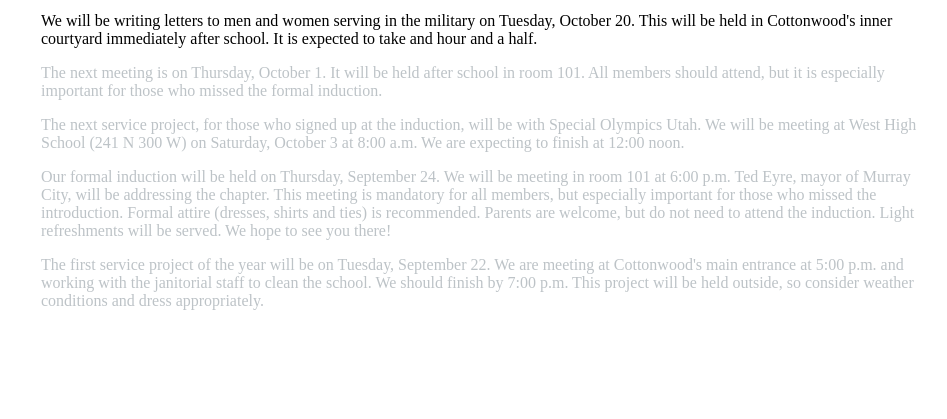
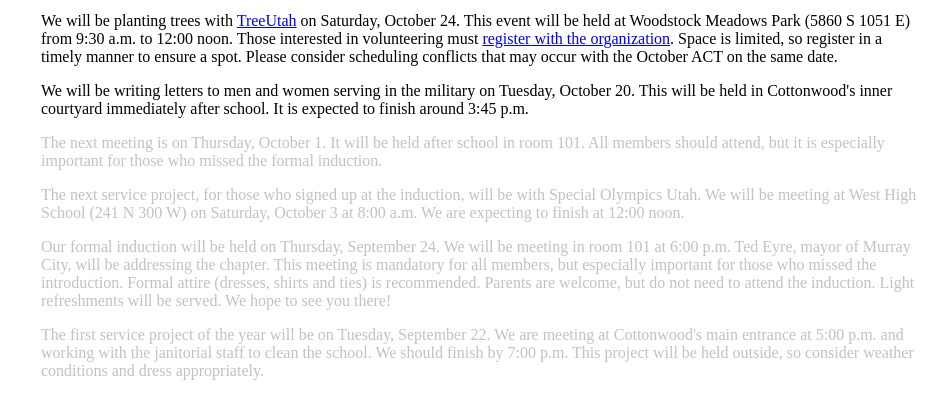
Before and after one commit to CottonwoodNHS/cottonwoodnhs.github.io, a plain HTML site: page i/index.html in a window 1280 px wide. Shown: the part 51-470 px from the top of the page, without its empty margins (161-1108 px from the left). Drawn offline with Linux system fonts and the light colour scheme.

Commit message:
Update index.html

```diff
--- a/i/index.html
+++ b/i/index.html
@@ -32,7 +32,8 @@
   <body>
     <div id = "content">
       <h1>Information</h1>
-      <p class = "bodyp">We will be writing letters to men and women serving in the military on Tuesday, October 20. This will be held in Cottonwood's inner courtyard immediately after school. It is expected to take and hour and a half.</p>
+      <p class = "bodyp">We will be planting trees with <a href = "http://treeutah.org/">TreeUtah</a> on Saturday, October 24. This event will be held at Woodstock Meadows Park (5860 S 1051 E) from 9:30 a.m. to 12:00 noon. Those interested in volunteering must <a href = "http://events.r20.constantcontact.com/register/event?oeidk=a07ebo6vplcebc51168&llr=je78sucab">register with the organization</a>. Space is limited, so register in a timely manner to ensure a spot. Please consider scheduling conflicts that may occur with the October ACT on the same date.</p>
+      <p class = "bodyp">We will be writing letters to men and women serving in the military on Tuesday, October 20. This will be held in Cottonwood's inner courtyard immediately after school. It is expected to finish around 3:45 p.m.</p>
       <p class = "bodyo">The next meeting is on Thursday, October 1. It will be held after school in room 101. All members should attend, but it is especially important for those who missed the formal induction.</p>
       <p class = "bodyo">The next service project, for those who signed up at the induction, will be with Special Olympics Utah. We will be meeting at West High School (241 N 300 W) on Saturday, October 3 at 8:00 a.m. We are expecting to finish at 12:00 noon.</p>
       <p class = "bodyo">Our formal induction will be held on Thursday, September 24. We will be meeting in room 101 at 6:00 p.m. Ted Eyre, mayor of Murray City, will be addressing the chapter. This meeting is mandatory for all members, but especially important for those who missed the introduction. Formal attire (dresses, shirts and ties) is recommended. Parents are welcome, but do not need to attend the induction. Light refreshments will be served. We hope to see you there!</p>
```
